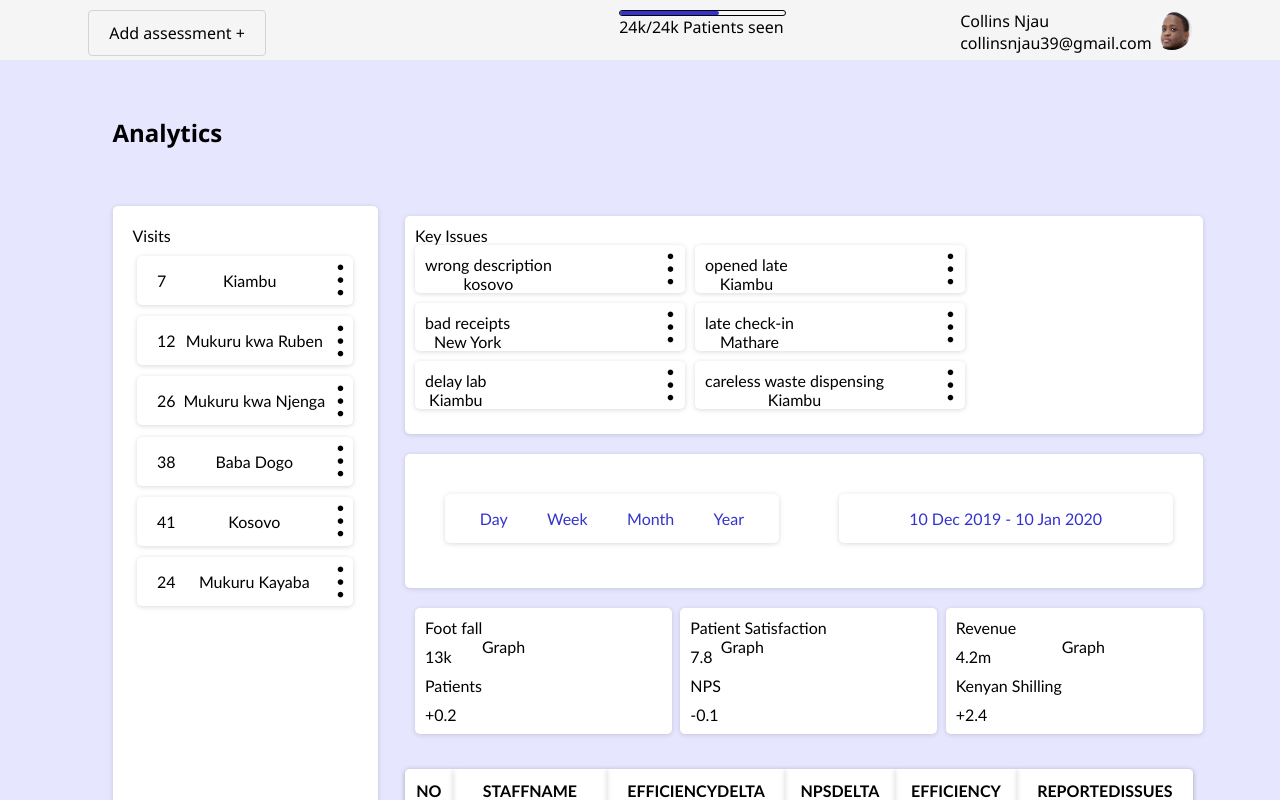
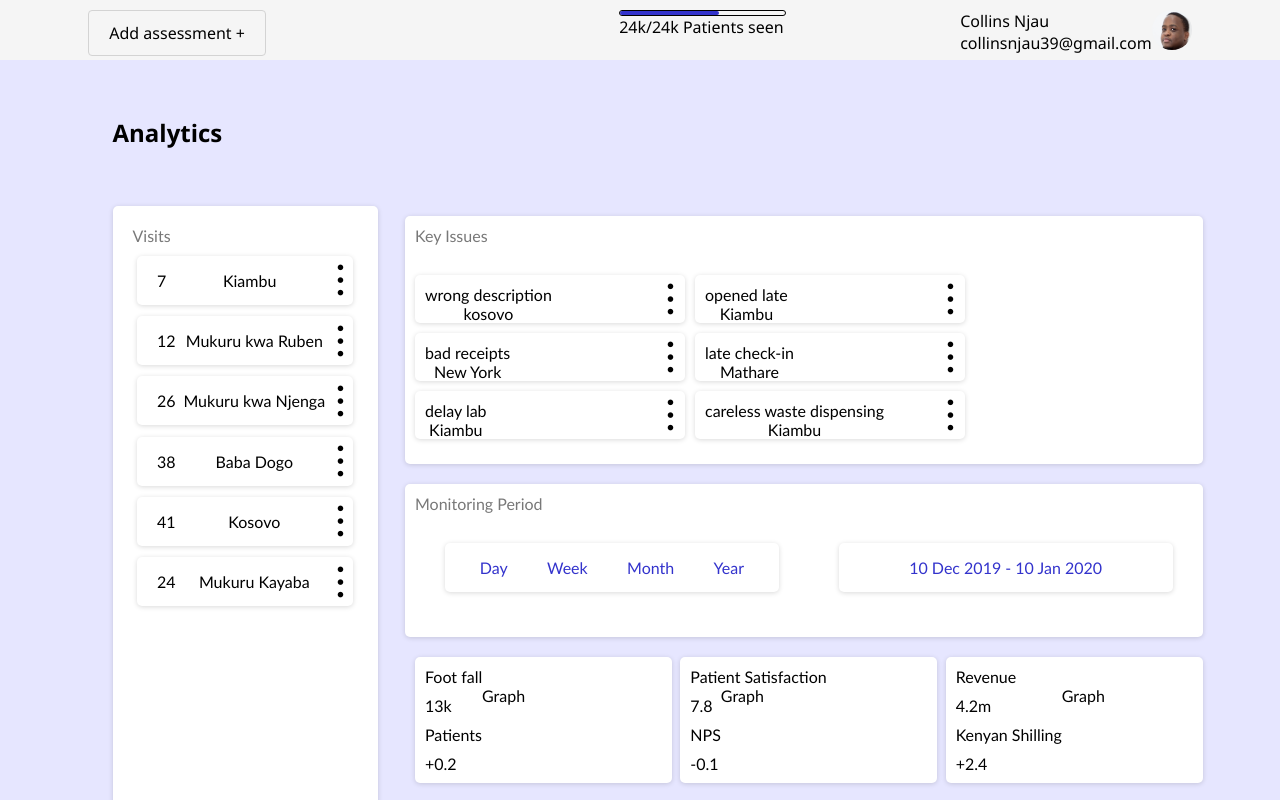
Before and after one commit to Collins33/Todoist-clone, a React (Create React App) app: page / in a window 1280 px wide. Shown: the top 800 px of the page. Built offline with nearby package versions, Linux system fonts and the light colour scheme.

Commit message:
Add heading text css

```diff
--- a/src/components/keyissues/keyIssues.js
+++ b/src/components/keyissues/keyIssues.js
@@ -14,7 +14,7 @@ export const KeyIssues = ({ keyIssuesData }) => {
   ));
   return (
     <div className="key_issues_main_card">
-      <div>Key Issues</div>
+      <div className="heading_text">Key Issues</div>
       <div className="key_issues_display">{displayKeyIssuesBar}</div>
     </div>
   );
--- a/src/components/period/index.css
+++ b/src/components/period/index.css
@@ -1,6 +1,4 @@
-.monitor_period_container {
-  display: flex;
-  flex-direction: row;
+.monitor_period_main_container {
   width: 90%;
   background-color: var(--app-bg-color);
   /* box-shadow: 0 1px 0px 1px rgba(0,0,0,0.1); */
@@ -14,6 +12,10 @@
   background-color: white;
   margin-top: 20px;
   padding: 10px 0px 15px 10px;
+}
+.monitor_period_container {
+  display: flex;
+  flex-direction: row;
 }
 
 .monitor_durations_container {
--- a/src/components/period/index.js
+++ b/src/components/period/index.js
@@ -3,6 +3,8 @@ import "./index.css";
 
 export const MonitorPeriod = () => {
   return (
+    <div className="monitor_period_main_container">
+      <span className="heading_text">Monitoring Period</span>
       <div className="monitor_period_container">
         <div className="monitor_durations_container">
           <div className="period_mini_card">Day</div>
@@ -14,5 +16,6 @@ export const MonitorPeriod = () => {
           <div>10 Dec 2019 - 10 Jan 2020</div>
         </div>
       </div>
+    </div>
   );
 };
--- a/src/components/sideSelect/index.js
+++ b/src/components/sideSelect/index.js
@@ -14,7 +14,7 @@ export const SideSelect = ({ selectItems }) => {
     <div className="side_select_container">
       <h2 className="analytics_text">Analytics</h2>
       <div className="side_select_main_card">
-        <span>Visits</span>
+        <span className="heading_text">Visits</span>
         {displaySelectBar}
       </div>
     </div>
--- a/src/index.css
+++ b/src/index.css
@@ -29,3 +29,8 @@ button {
   border-radius: 0.25rem;
   cursor: pointer;
 }
+
+.heading_text {
+  color: #787878;
+  margin-bottom: 30px;
+}
```
Lines whose indentation alone changed are shown as unchanged.
